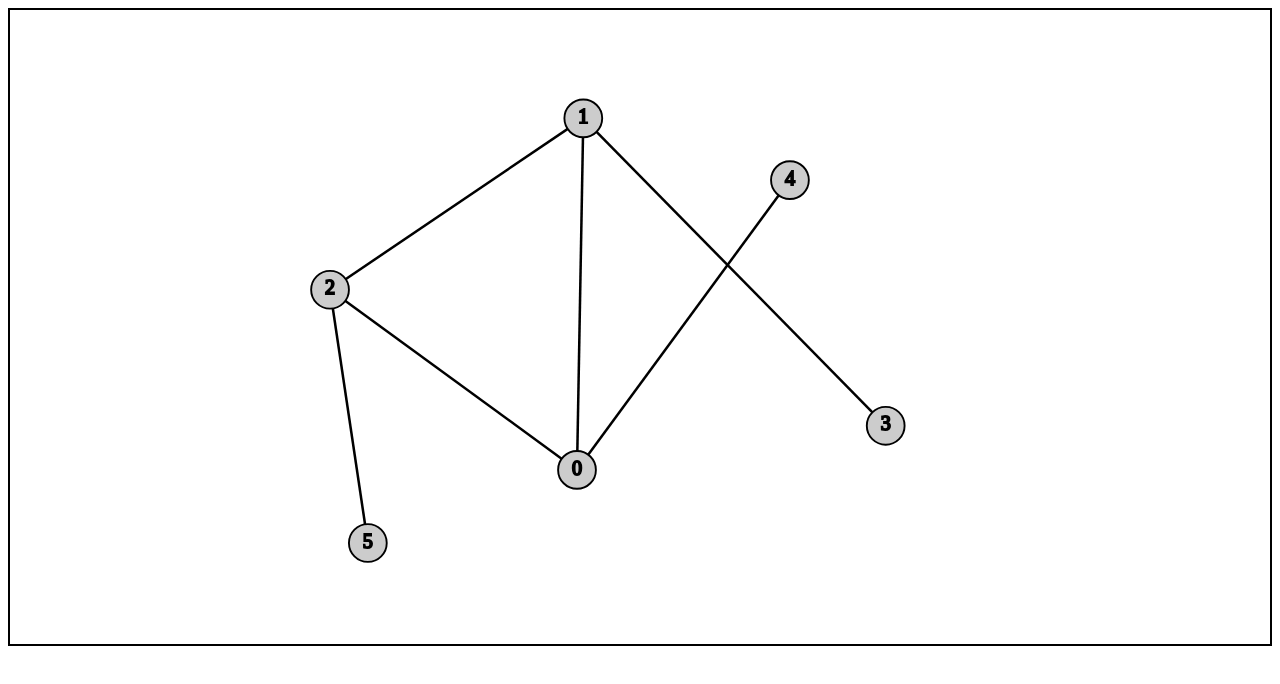
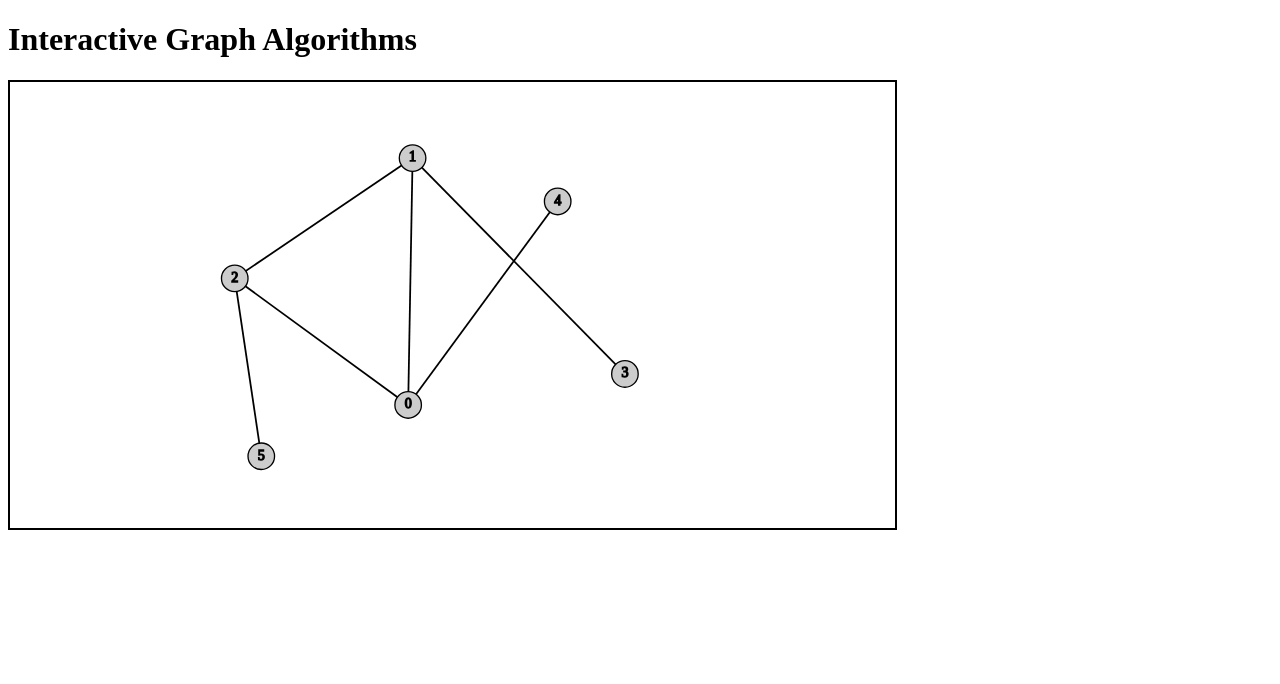
Before and after one commit to fbedoyao/Interactive-Graph-Algorithms, a website: page index.html in a window 1280 px wide. Drawn offline with nearby package versions, Linux system fonts and the light colour scheme.

Commit message:
Resize graph container

```diff
--- a/index.html
+++ b/index.html
@@ -13,10 +13,12 @@
         }
         #graph-container {
             border: 2px solid black;
+            width: 70%;
         }
     </style>
 </head>
 <body>
+    <h1>Interactive Graph Algorithms</h1>
     <div id="graph-container"></div>
     <script src="https://cdnjs.cloudflare.com/ajax/libs/d3/7.1.1/d3.min.js"></script>
     <script src="src/test.js"></script>
```
